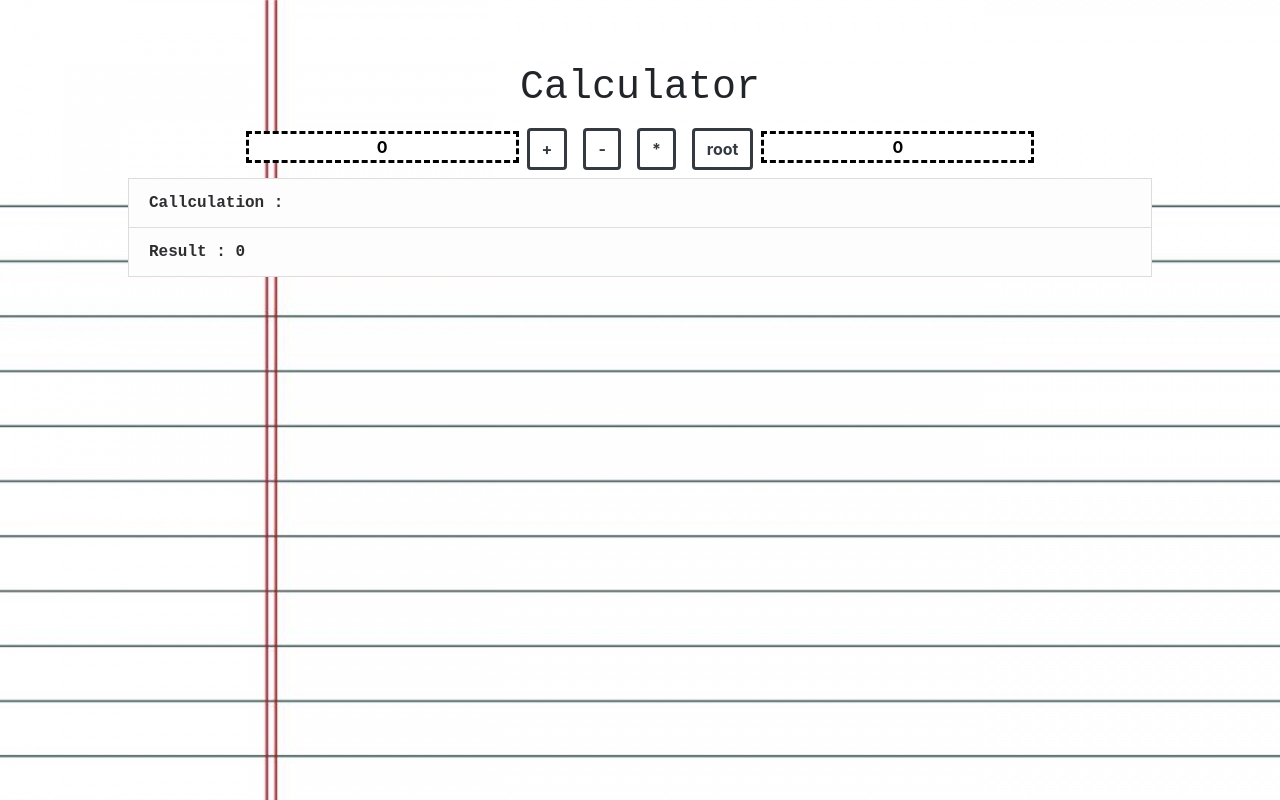
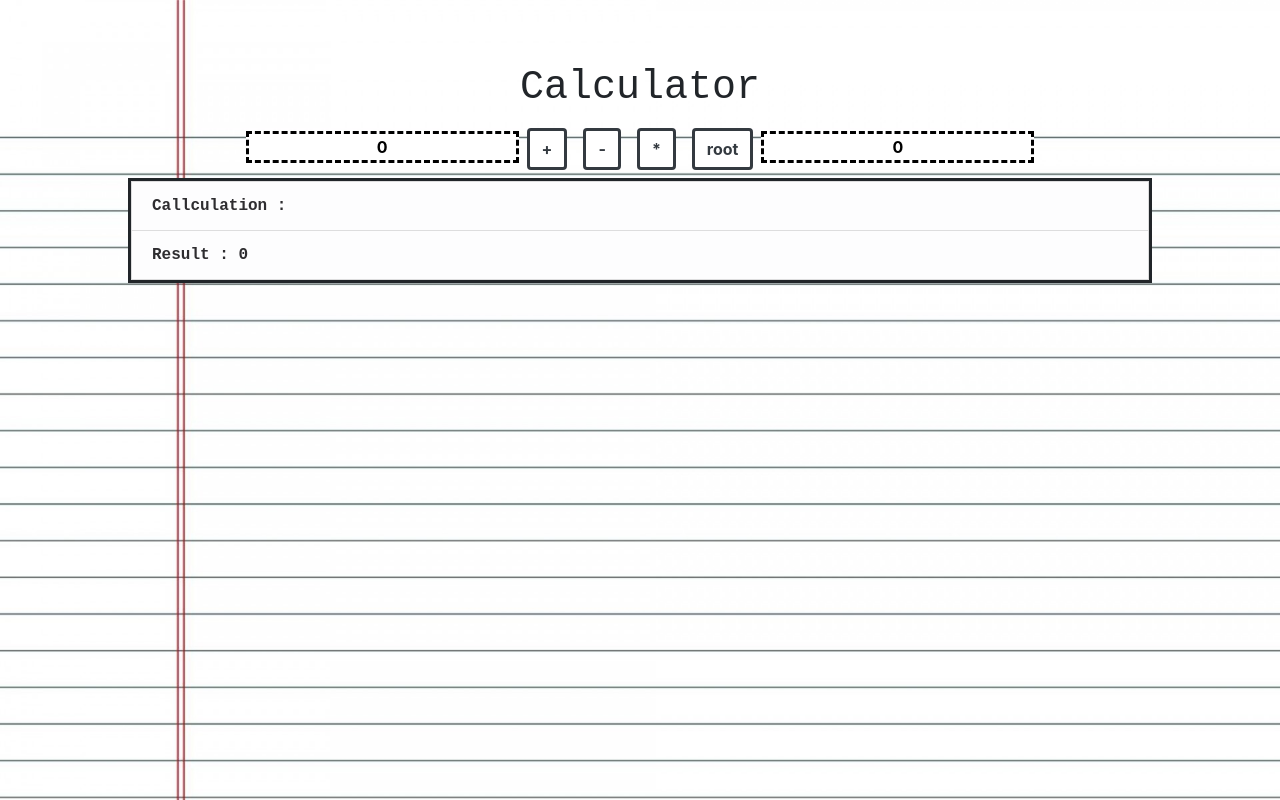
Before and after one commit to LucaPomer/Calculator, a React (Create React App) app: page / in a window 1280 px wide. Built offline with nearby package versions, Linux system fonts and the light colour scheme.

Commit message:
resized background img and fixed button hoover

```diff
--- a/src/App.css
+++ b/src/App.css
@@ -5,16 +5,15 @@
 }
 body{
     background-image: url("img/notebook-page.jpg") ;
-    background-size: auto;
+    background-repeat: repeat;
+    background-size: cover;
 }
 .App-logo {
     height: 40vmin;
     pointer-events: none;
 }
 
-@media (prefers-reduced-motion: no-preference) {
 
-}
 
 h1 {
     font-family: monospace;
@@ -22,8 +21,9 @@ h1 {
 }
 
 .outputArea {
-    padding-left: 10%;
-    padding-right: 10%;
+    margin-left: 10%;
+    margin-right: 10%;
+    border: solid;
 }
 .list-group-item{
     font-family: monospace;
@@ -33,6 +33,9 @@ h1 {
     text-align: left;
 }
 
+.outputArea:first-child{
+    border-bottom: none !important;
+}
 input {
     text-align: center;
     font-weight: bold;
@@ -44,7 +47,10 @@ Button {
     margin: 0.5rem !important;
     border-width: medium !important;
     font-weight: bold !important;
+    background-color: #ffffff !important;
+    font-size: large;
 }
+button:hover{background-color: #6095ff !important;}
 
 .App-link {
     color: #61dafb;
```
Also changed, not shown: src/img/grid.jpg (added), src/img/linedPage.jpg (added).
